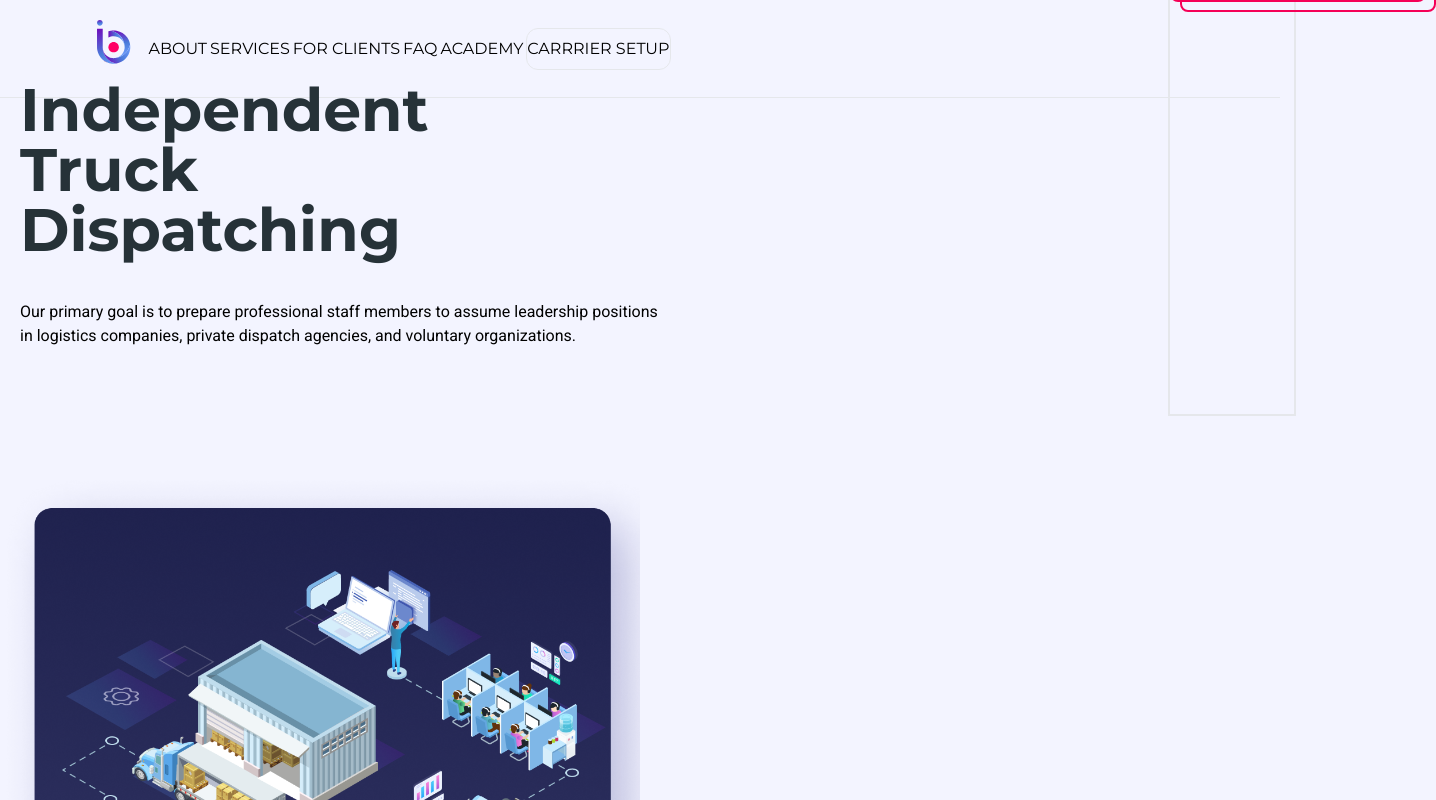
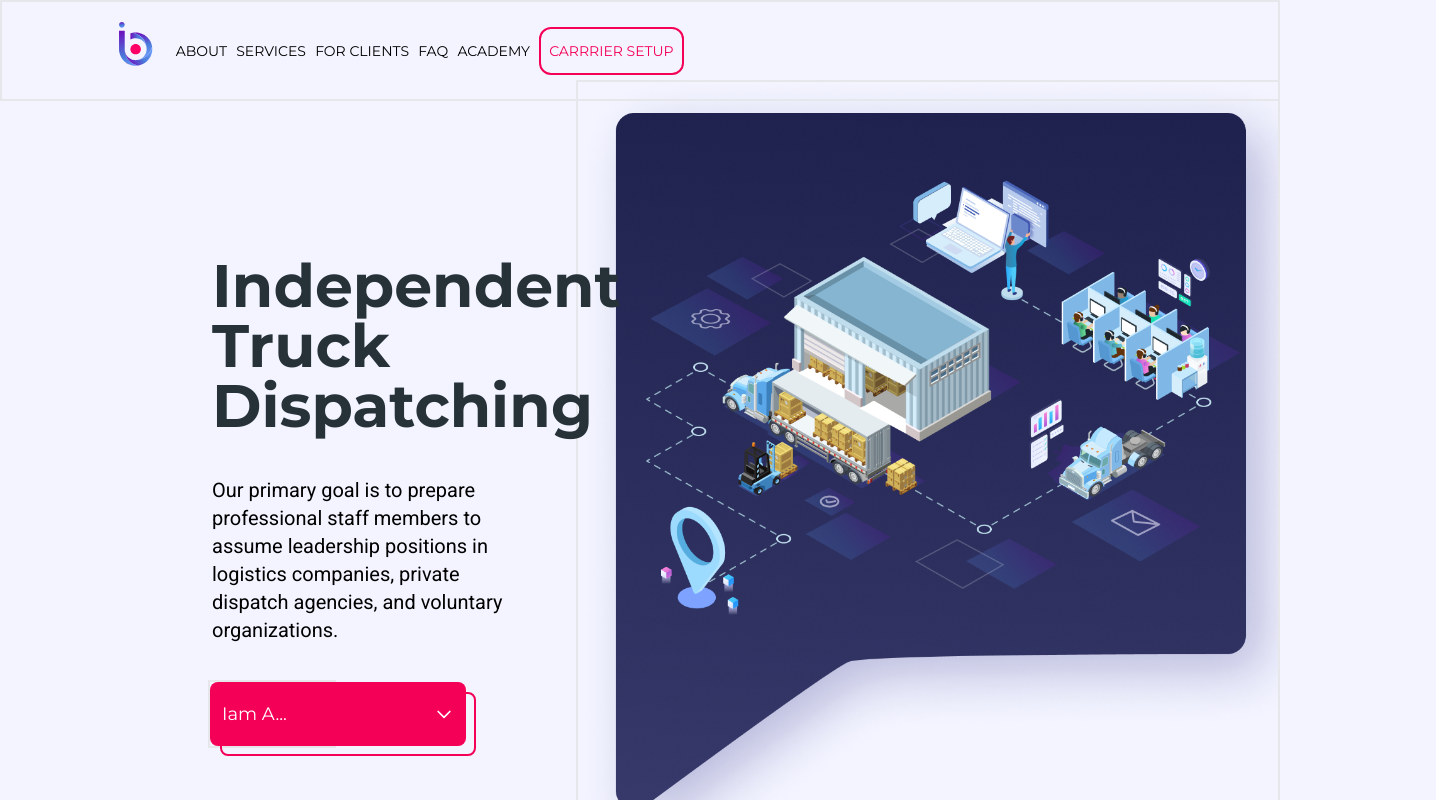
Before and after one commit to FixxooXD/Frontend-Project-2, a website: page index.html in a window 1280 px wide. Shown: the top 800 px of the page, 1436 px wide, since content can reach past the window. Drawn offline with Linux system fonts and the light colour scheme.

Commit message:
Working on disktop view

```diff
--- a/index.html
+++ b/index.html
@@ -22,7 +22,7 @@
         <div class="fixed w-full z-40">
           <!-- Hidden-Nav -->
           <nav
-            id="nav-mobile"
+            id="nav"
             class="hidden bg-[#F3F4FF] flex w-full flex-col justify-center items-center h-96 transition-height ease-in-out">
             <div
               id="nav-mobile"
@@ -67,9 +67,9 @@
       </div>
 
       <!-- desktop-view-Nav -->
-      <div
-        class="hidden lg:block flex items-center py-5 border-b w-screen fixed">
-        <div class="w-[45%] flex items-center justify-around ml-24">
+      <div id="navv-desktop"
+        class="hidden lg:flex items-center py-5 w-screen fixed z-20 border-2">
+        <div class="w-[45%] flex items-center justify-around ml-28 text-sm">
           <a href="#" id="logo" class=""
             ><img class="w-12" src="assets/logo.svg" alt=""
           /></a>
@@ -78,13 +78,14 @@
           <div>FOR CLIENTS</div>
           <div>FAQ</div>
           <div>ACADEMY</div>
-          <button class="border 4 py-2 rounded-xl">CARRRIER SETUP</button>
+          <button class="border-2 border-[#F50057] text-[#F50057] py-3 px-2 rounded-xl">CARRRIER SETUP</button>
         </div>
       </div>
+    </div>
 
       <!-- first-content -->
-      <div class="flex flex-col lg:flex-row relative z-10">
-           <div>
+      <div class="flex flex-col lg:flex-row relative z-10 top-[5rem] ">
+           <div class="xl:pl-[12rem] lg:pt-[6rem] lg:w-[45%]">
                 <h1
                   class="relative p-5 -top-[7rem] text-3xl md:text-6xl lg:pt-[12rem] font-extrabold text-[#263238]">
                   Independent
@@ -96,16 +97,14 @@
                 </h1>
                 <div
                 id="shortDesc"
-                class="lg:w-[60%] p-5 relative -top-[7rem]">
+                class="lg:w-[90%] p-5 relative -top-[7rem] lg:text-xl">
                 Our primary goal is to prepare professional staff members to assume
                 leadership positions in logistics companies, private dispatch
                 agencies, and voluntary organizations.
               </div>
-           </div>
-
            <!-- dropdown -->
            <div
-            class="border-2 relative w-32 -top-[4rem] left-[1rem]">
+            class="border-2 relative w-32 -top-[4rem] lg:-top-[6rem] lg:left-[1rem] left-[1rem] lg:left-0">
             <div
               class="bg-[#F50057] relative z-20 text-white w-64 h-16 rounded-lg flex justify-between items-center px-3">
               <p class="text-lg">Iam A...</p>
@@ -126,11 +125,12 @@
            <div
               class="absolute z-0 w-64 h-16 border-2 rounded-lg left-2.5 top-2.5 bg-none border-[#F50057]"></div>
           </div>
-           </div>
+        </div>
+        <!-- desktop-img -->
+        <div>
+        <img class="hidden  lg:block border-2" src="assets/hero-img.png" alt="" />
       </div>
-        <div class="lg:w-1/2 w-screen"></div>
-        <!-- desktop-img -->
-        <img class="hidden lg:block w-1/2" src="assets/hero-img.png" alt="" />
+        </div>
     </div>
   </body>
 </html>
--- a/src/index.js
+++ b/src/index.js
@@ -1,18 +1,23 @@
 const mobileNav = document.getElementById("nav-mobile")
 const navv = document.getElementById('navv');
+const navvDesktop = document.getElementById("navv-desktop")
 const navMobileBtn = document.getElementById("navMobileBtn")
 
-
+console.log(navvDesktop);
 
 function scrollFunction() {
     let y = window.pageYOffset;
     if (y > 50) {
       navv.classList.add("bg-[#F3F4FF]");
+      navvDesktop.classList.add("bg-[#F3F4FF]");
       navv.classList.add("shadow-[0_0_15px_0px_rgba(0,0,0,0.3)]")
+      navvDesktop.classList.add("shadow-[0_0_15px_0px_rgba(0,0,0,0.3)]")
       navMobileBtn.classList.remove("text-white");
     } else {
       navv.classList.remove("bg-[#F3F4FF]");
+      navvDesktop.classList.remove("bg-[#F3F4FF]");
       navv.classList.remove("shadow-[0_0_15px_0px_rgba(0,0,0,0.3)]")
+      navvDesktop.classList.remove("shadow-[0_0_15px_0px_rgba(0,0,0,0.3)]")
       navMobileBtn.classList.add('text-white')
     }
   }
```
Also changed, not shown: src/output.css.
